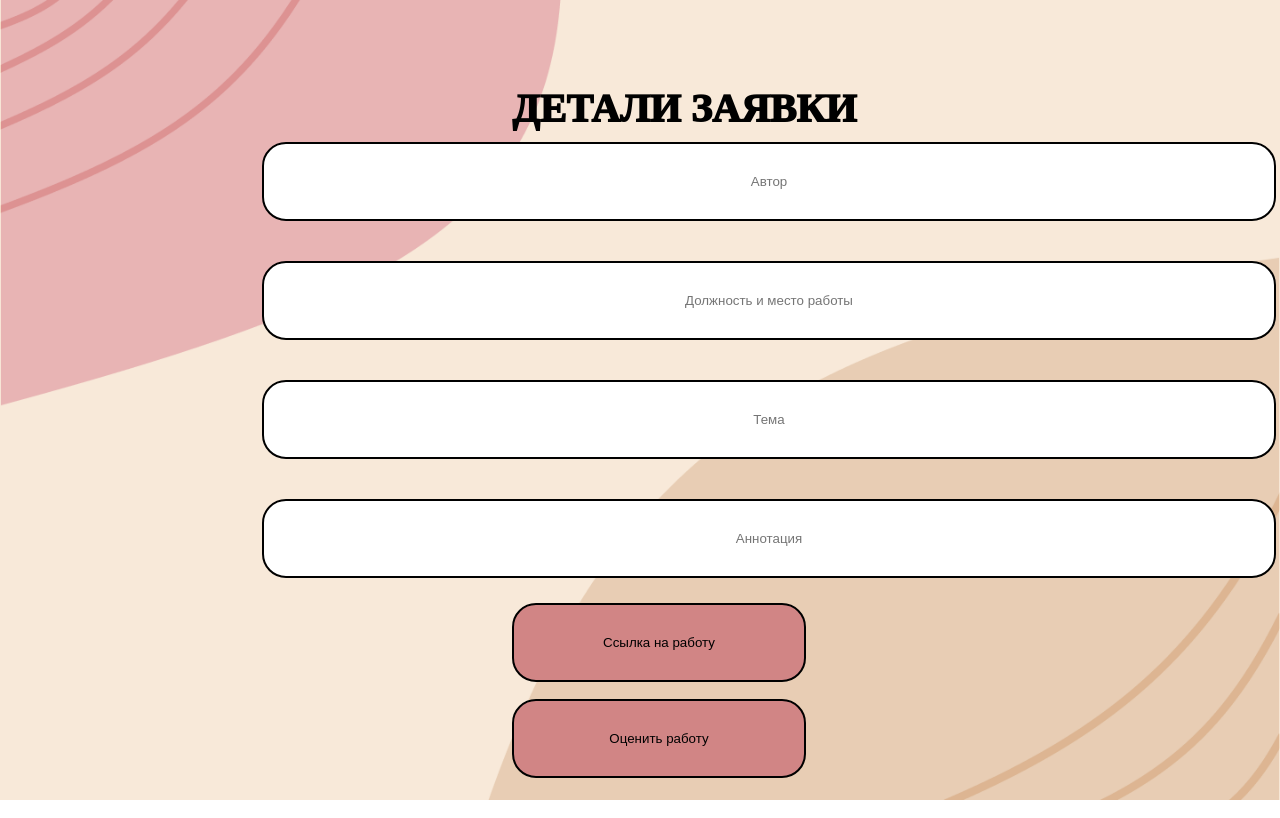
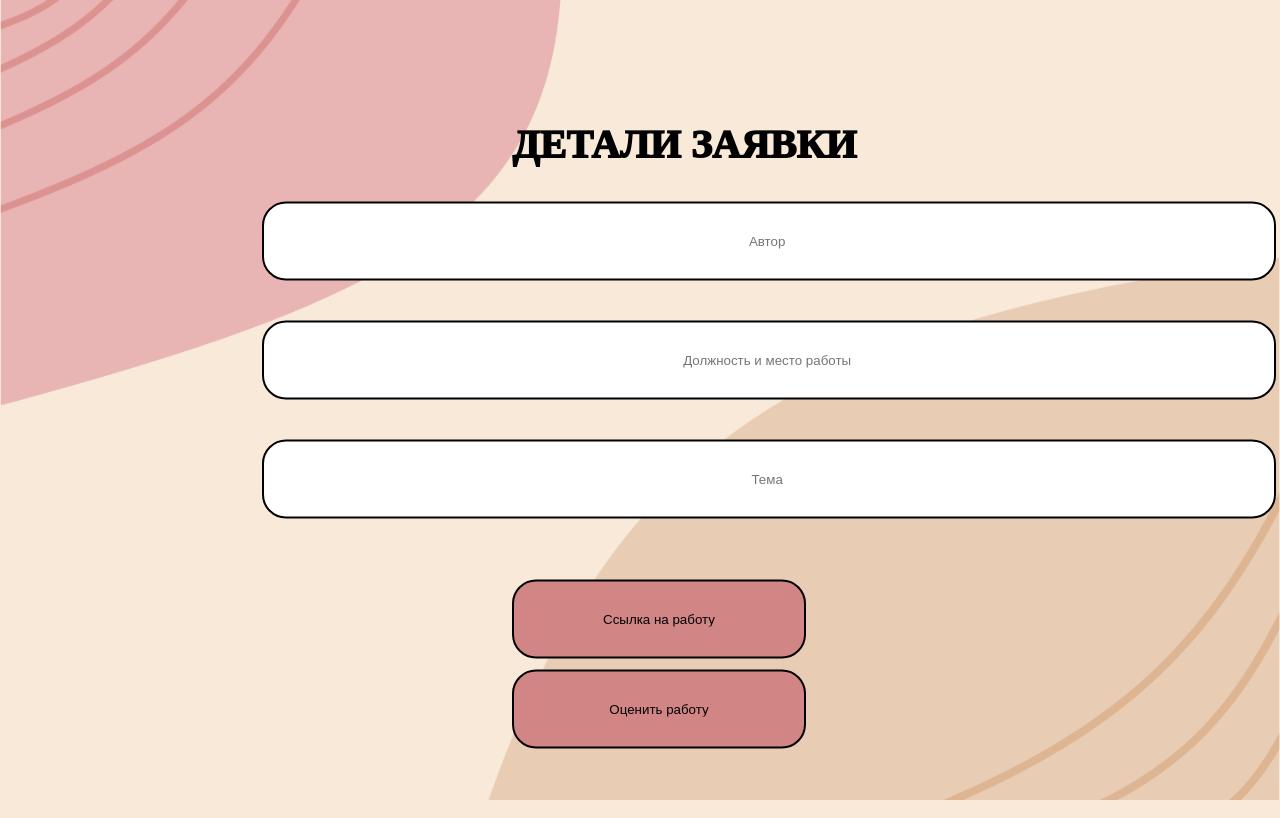
Before and after one commit to AshotKirgiz/hakaton-morkovka, a Django app: page /accounts/bids/bids-detail in a window 1280 px wide. Run offline with Django 3.2, Linux system fonts and the light colour scheme; parts of the project's set-up code (start-up, migrations or seed data) failed here and were passed over.

Commit message:
version 0.99

```diff
--- a/morkovka/settings.py
+++ b/morkovka/settings.py
@@ -48,7 +48,6 @@ MIDDLEWARE = [
     'django.middleware.security.SecurityMiddleware',
     'django.contrib.sessions.middleware.SessionMiddleware',
     'django.middleware.common.CommonMiddleware',
-    'django.middleware.csrf.CsrfViewMiddleware',
     'django.contrib.auth.middleware.AuthenticationMiddleware',
     'django.contrib.messages.middleware.MessageMiddleware',
     'django.middleware.clickjacking.XFrameOptionsMiddleware',
--- a/templates/bids-details.html
+++ b/templates/bids-details.html
@@ -8,17 +8,24 @@
     <link rel="stylesheet" href="{% static 'css/detailes.css' %}">
 </head>
 <body>
-    {% csrf_token %}
+
    <div class="bg10"></div>
 
-    <form class="box"  action="zayavka.html" method="post">
+    <form class="box" method="post">
     <h1>Детали заявки</h1>
-    <input type="text1" name="" placeholder="Автор">
-    <input type="text1" name="" placeholder="Должность и место работы">
-    <input type="text1" name="" placeholder="Тема">
-    <input type="text1" name="" placeholder="Аннотация">
-    <input type="submit1" name="" value="Ссылка на работу">
-    <input type="submit2" name="" value="Оценить работу">
+    <input type="text1" name="" placeholder="Автор {{ user.fio }}">
+    <input type="text1" name="" placeholder="Должность и место работы {{ user.job }}">
+    <input type="text1" name="" placeholder="Тема {{ user.theme }}">
+
+
+        <a href="{{ user.media }}">
+          <input type="submit1" name="" value="Ссылка на работу">
+        </a>
+
+
+        <a href="{% url 'print' %}">
+          <input type="submit2" name="" value="Оценить работу">
+        </a>
     </form>
 
 </body>
--- a/templates/lk.html
+++ b/templates/lk.html
@@ -14,6 +14,7 @@
     <form class="box"  action="zayavka.html" method="post">
     <h1>Данные пользователя</h1>
 
+    {% csrf_token %}
 
     <input type="text1" name="" placeholder="Фио: {{ user.fio }}">
     <input type="text1" name="" placeholder="Тема работы: {{ user.theme }}">
```
Also changed, not shown: templates/lkadmin.html (+9 -5 lines), db.sqlite3.
